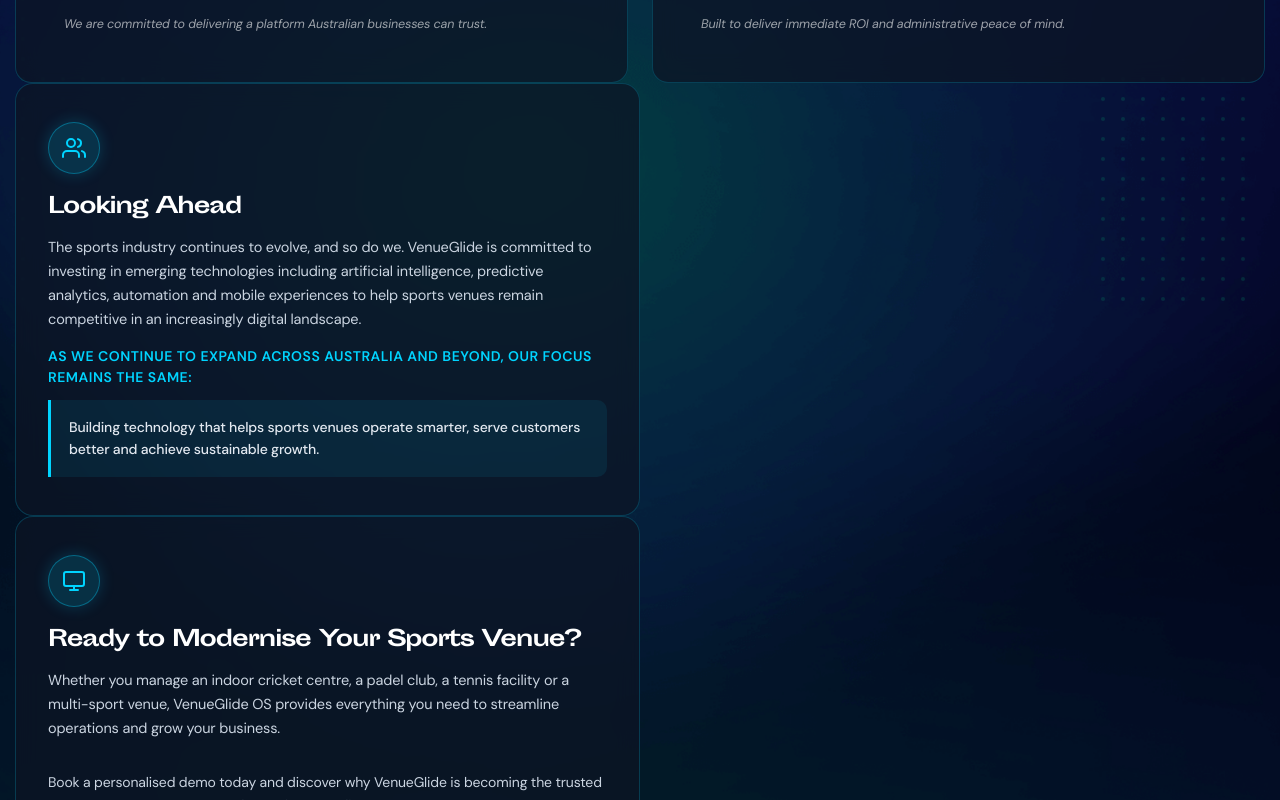
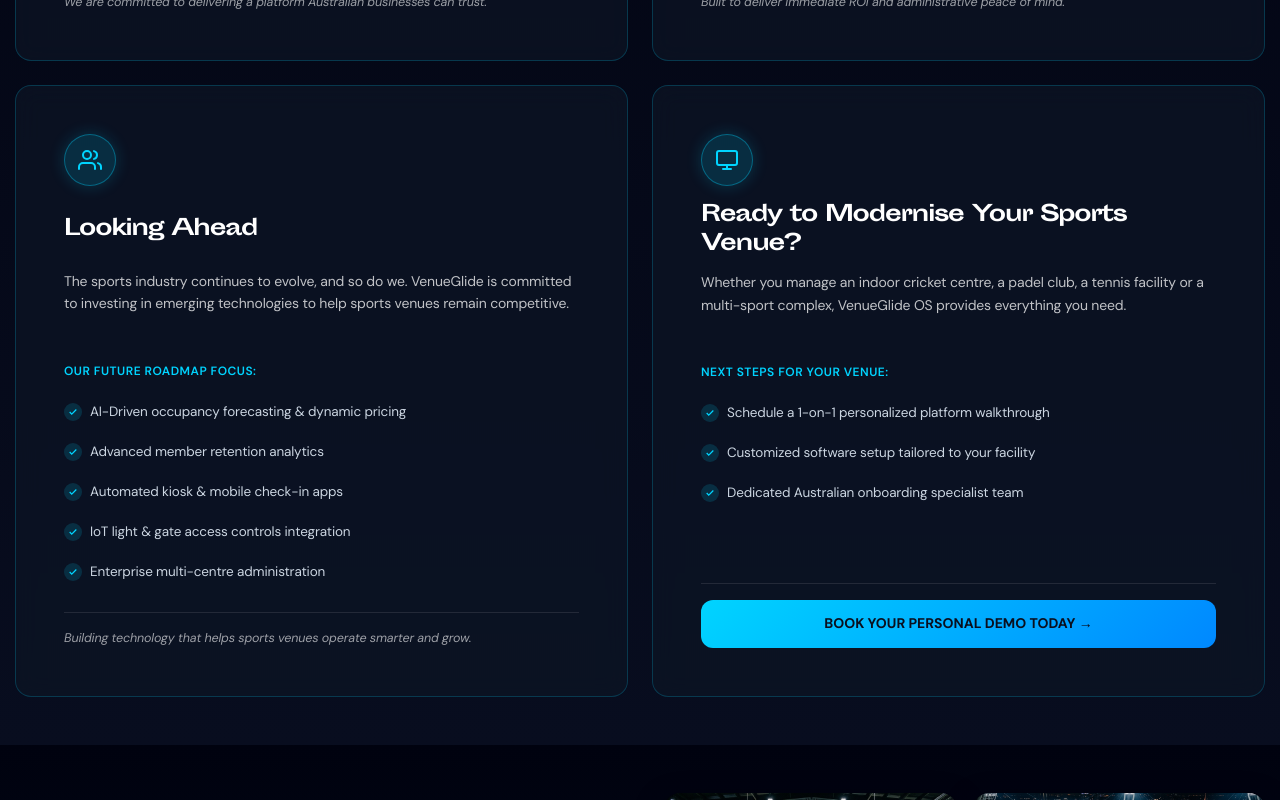
Before and after one commit to Graphicaproartistry/venue-glide, a React (Create React App) app: page /about in a window 1280 px wide. Shown: the part 3640-4440 px from the top of the page. Built offline with nearby package versions, Linux system fonts and the light colour scheme.

Commit message:
custom row

```diff
--- a/src/components/BookDemoComponents/BookDemo.css
+++ b/src/components/BookDemoComponents/BookDemo.css
@@ -270,7 +270,7 @@
   margin: 0 auto;
   background: rgba(13, 20, 36, 0.85);
   backdrop-filter: blur(16px);
-  border: 1px solid rgba(0, 255, 151, 0.25);
+  border: 1px solid rgba(0, 212, 255, 0.3);
   border-radius: 24px;
   padding: 50px 40px;
   box-shadow: 0 20px 50px rgba(0, 0, 0, 0.5);
@@ -302,32 +302,59 @@
   margin-bottom: 8px;
 }
 
-.form-control-custom {
-  width: 100%;
-  padding: 14px 18px;
-  background: rgba(255, 255, 255, 0.04);
-  border: 1px solid rgba(255, 255, 255, 0.12);
-  border-radius: 12px;
-  color: #ffffff;
-  font-size: 14px;
-  transition: all 0.3s ease;
-  outline: none;
+/* Universal Equalized Transparent Input & Select Styling */
+.form-control-custom,
+input.form-control-custom,
+select.form-control-custom,
+input[type="text"].form-control-custom,
+input[type="email"].form-control-custom,
+input[type="tel"].form-control-custom,
+input[type="date"].form-control-custom {
+  width: 100% !important;
+  height: 52px !important;
+  min-height: 52px !important;
+  max-height: 52px !important;
+  padding: 0 18px !important;
+  background: rgba(13, 20, 36, 0.85) !important;
+  border: 1px solid rgba(0, 212, 255, 0.25) !important;
+  border-radius: 12px !important;
+  color: #ffffff !important;
+  font-size: 14px !important;
+  transition: all 0.3s ease !important;
+  outline: none !important;
+  box-sizing: border-box !important;
+  line-height: 50px !important;
 }
 
-.form-control-custom:focus {
-  border-color: #00D4ff;
-  background: rgba(255, 255, 255, 0.08);
-  box-shadow: 0 0 15px rgba(0, 255, 151, 0.2);
+.form-control-custom:focus,
+input.form-control-custom:focus,
+select.form-control-custom:focus,
+input[type="date"].form-control-custom:focus {
+  border-color: #00D4ff !important;
+  background: rgba(18, 28, 48, 0.95) !important;
+  box-shadow: 0 0 15px rgba(0, 212, 255, 0.25) !important;
 }
 
 .form-control-custom option {
-  background-color: #00020f;
-  color: #ffffff;
+  background-color: #080d1f !important;
+  color: #ffffff !important;
+  padding: 10px !important;
+}
+
+/* Chrome/Safari Date Picker Icon Tinting & Alignment */
+input[type="date"].form-control-custom::-webkit-calendar-picker-indicator {
+  filter: invert(1) sepia(1) saturate(5) hue-rotate(160deg);
+  cursor: pointer;
+  opacity: 0.8;
 }
 
 textarea.form-control-custom {
-  min-height: 130px;
-  resize: vertical;
+  height: auto !important;
+  min-height: 130px !important;
+  max-height: none !important;
+  padding: 14px 18px !important;
+  line-height: 1.6 !important;
+  background: rgba(13, 20, 36, 0.85) !important;
 }
 
 .btn-submit-demo {
--- a/src/components/PlatformComponents/PlatformOverviewCards.tsx
+++ b/src/components/PlatformComponents/PlatformOverviewCards.tsx
@@ -8,7 +8,8 @@
       style={{ backgroundImage: `url(${featureBg})`, background: "linear-gradient(180deg, #080D1F 0%, #00020F 100%)" }}
     >
       <div className="container">
-        <div className="row g-4 align-items-stretch">
+        {/* ROW 1: Card 1 & Card 2 */}
+        <div className="row g-4 align-items-stretch mb-4">
           {/* Card 1: Built for Every Sport */}
           <div className="col-lg-6 col-md-6 d-flex wow fadeInUp" data-wow-delay="100ms" data-wow-duration="600ms">
             <div className="venueglide-overview-card w-100 d-flex flex-column justify-content-between p-4 p-md-5 rounded-4">
@@ -109,7 +110,10 @@
               </div>
             </div>
           </div>
+        </div>
 
+        {/* ROW 2: Card 3 & Card 4 Side-by-Side */}
+        <div className="row g-4 align-items-stretch">
           {/* Card 3: Connect With Your Favourite Business Tools */}
           <div className="col-lg-6 col-md-6 d-flex wow fadeInUp" data-wow-delay="300ms" data-wow-duration="600ms">
             <div className="venueglide-overview-card w-100 d-flex flex-column justify-content-between p-4 p-md-5 rounded-4">
@@ -213,5 +217,4 @@
   );
 };
 
-
 export default PlatformOverviewCards;
--- a/src/components/VenueGlideOverview/VenueGlideOverview.tsx
+++ b/src/components/VenueGlideOverview/VenueGlideOverview.tsx
@@ -1,54 +1,17 @@
 import React from "react";
+import { Link } from "react-router-dom";
 import "./VenueGlideOverview.css";
 import featureBg from "../../images/bg/features-gradient-bg.png";
 
 const VenueGlideOverview: React.FC = () => {
   return (
     <section
-      className="venueglide-overview"
-      style={{ backgroundImage: `url(${featureBg})` }}
+      className="venueglide-overview py-5"
+      style={{ backgroundImage: `url(${featureBg})`, background: "linear-gradient(180deg, #00020F 0%, #080D1F 100%)" }}
     >
-      {/* Side Decorative Dot Grid SVGs */}
-      <svg
-        className="dot-grid-left"
-        viewBox="0 0 160 320"
-        fill="none"
-        xmlns="http://www.w3.org/2000/svg"
-      >
-        <pattern
-          id="dot-pattern-left"
-          x="0"
-          y="0"
-          width="20"
-          height="20"
-          patternUnits="userSpaceOnUse"
-        >
-          <circle cx="3" cy="3" r="2" fill="#00ff97" />
-        </pattern>
-        <rect width="160" height="320" fill="url(#dot-pattern-left)" />
-      </svg>
-
-      <svg
-        className="dot-grid-right"
-        viewBox="0 0 160 320"
-        fill="none"
-        xmlns="http://www.w3.org/2000/svg"
-      >
-        <pattern
-          id="dot-pattern-right"
-          x="0"
-          y="0"
-          width="20"
-          height="20"
-          patternUnits="userSpaceOnUse"
-        >
-          <circle cx="3" cy="3" r="2" fill="#00ff97" />
-        </pattern>
-        <rect width="160" height="320" fill="url(#dot-pattern-right)" />
-      </svg>
-
       <div className="container">
-        <div className="row g-4 align-items-stretch">
+        {/* ROW 1: Card 1 & Card 2 */}
+        <div className="row g-4 align-items-stretch mb-4">
           {/* Card 1: Security & Reliability */}
           <div className="col-lg-6 col-md-6 d-flex wow fadeInUp" data-wow-delay="100ms" data-wow-duration="600ms">
             <div className="venueglide-overview-card w-100 d-flex flex-column justify-content-between p-4 p-md-5 rounded-4">
@@ -60,14 +23,14 @@
                   </svg>
                 </div>
 
-                <h3 className="card-title" style={{ fontSize: "22px", fontWeight: 700, color: "#fff", marginBottom: "12px" }}>
+                <h3 className="card-title" style={{ fontSize: "22px", fontWeight: 700, color: "#fff", marginBottom: "12px", minHeight: "56px", display: "flex", alignItems: "center" }}>
                   Security & Reliability
                 </h3>
-                <p className="card-desc" style={{ fontSize: "14px", color: "rgba(255, 255, 255, 0.75)", lineHeight: "1.6", marginBottom: "16px" }}>
+                <p className="card-desc" style={{ fontSize: "14px", color: "rgba(255, 255, 255, 0.75)", lineHeight: "1.6", marginBottom: "16px", minHeight: "72px" }}>
                   Your business data is one of your most valuable assets. VenueGlide is built with enterprise-grade security, secure cloud hosting and modern development practices.
                 </p>
 
-                <div className="card-sublabel" style={{ fontSize: "12px", color: "#00D4FF", fontWeight: 600, textTransform: "uppercase", letterSpacing: "0.5px", marginBottom: "12px" }}>
+                <div className="card-sublabel" style={{ fontSize: "12px", color: "#00D4FF", fontWeight: 600, textTransform: "uppercase", letterSpacing: "0.5px", marginBottom: "12px", minHeight: "26px", display: "flex", alignItems: "center" }}>
                   OUR PLATFORM INCLUDES:
                 </div>
 
@@ -97,7 +60,7 @@
             </div>
           </div>
 
-          {/* Card 2: Why Businesses Choose VenueGlide */}
+          {/* Card 2: Why Venues Choose VenueGlide */}
           <div className="col-lg-6 col-md-6 d-flex wow fadeInUp" data-wow-delay="200ms" data-wow-duration="600ms">
             <div className="venueglide-overview-card w-100 d-flex flex-column justify-content-between p-4 p-md-5 rounded-4">
               <div>
@@ -108,14 +71,14 @@
                   </svg>
                 </div>
 
-                <h3 className="card-title" style={{ fontSize: "22px", fontWeight: 700, color: "#fff", marginBottom: "12px" }}>
+                <h3 className="card-title" style={{ fontSize: "22px", fontWeight: 700, color: "#fff", marginBottom: "12px", minHeight: "56px", display: "flex", alignItems: "center" }}>
                   Why Venues Choose VenueGlide
                 </h3>
-                <p className="card-desc" style={{ fontSize: "14px", color: "rgba(255, 255, 255, 0.75)", lineHeight: "1.6", marginBottom: "16px" }}>
+                <p className="card-desc" style={{ fontSize: "14px", color: "rgba(255, 255, 255, 0.75)", lineHeight: "1.6", marginBottom: "16px", minHeight: "72px" }}>
                   Sports venues choose VenueGlide because we provide more than software — we provide a complete operational platform for growth:
                 </p>
 
-                <div className="card-sublabel" style={{ fontSize: "12px", color: "#00D4FF", fontWeight: 600, textTransform: "uppercase", letterSpacing: "0.5px", marginBottom: "12px" }}>
+                <div className="card-sublabel" style={{ fontSize: "12px", color: "#00D4FF", fontWeight: 600, textTransform: "uppercase", letterSpacing: "0.5px", marginBottom: "12px", minHeight: "26px", display: "flex", alignItems: "center" }}>
                   CUSTOMER BENEFITS:
                 </div>
 
@@ -146,21 +109,14 @@
           </div>
         </div>
 
+        {/* ROW 2: Card 3 & Card 4 Side-by-Side */}
+        <div className="row g-4 align-items-stretch">
           {/* Card 3: Looking Ahead */}
-        <div className="col-lg-6 col-md-6 wow fadeInUp" data-wow-delay="300ms" data-wow-duration="600ms">
-          <div className="venueglide-overview-card">
-            <div className="icon-badge pink">
-              {/* Users / Future Icon */}
-              <svg
-                width="24"
-                height="24"
-                viewBox="0 0 24 24"
-                fill="none"
-                stroke="currentColor"
-                strokeWidth="2"
-                strokeLinecap="round"
-                strokeLinejoin="round"
-              >
+          <div className="col-lg-6 col-md-6 d-flex wow fadeInUp" data-wow-delay="300ms" data-wow-duration="600ms">
+            <div className="venueglide-overview-card w-100 d-flex flex-column justify-content-between p-4 p-md-5 rounded-4">
+              <div>
+                <div className="icon-badge pink mb-3">
+                  <svg width="24" height="24" viewBox="0 0 24 24" fill="none" stroke="#00D4FF" strokeWidth="2" strokeLinecap="round" strokeLinejoin="round">
                     <path d="M17 21v-2a4 4 0 0 0-4-4H5a4 4 0 0 0-4 4v2" />
                     <circle cx="9" cy="7" r="4" />
                     <path d="M23 21v-2a4 4 0 0 0-3-3.87" />
@@ -168,65 +124,85 @@
                   </svg>
                 </div>
 
-            <h3 className="card-title">Looking Ahead</h3>
-            <p className="card-desc">
-              The sports industry continues to evolve, and so do we. VenueGlide
-              is committed to investing in emerging technologies including
-              artificial intelligence, predictive analytics, automation and
-              mobile experiences to help sports venues remain competitive in an
-              increasingly digital landscape.
+                <h3 className="card-title" style={{ fontSize: "22px", fontWeight: 700, color: "#fff", marginBottom: "12px", minHeight: "56px", display: "flex", alignItems: "center" }}>
+                  Looking Ahead
+                </h3>
+                <p className="card-desc" style={{ fontSize: "14px", color: "rgba(255, 255, 255, 0.75)", lineHeight: "1.6", marginBottom: "16px", minHeight: "72px" }}>
+                  The sports industry continues to evolve, and so do we. VenueGlide is committed to investing in emerging technologies to help sports venues remain competitive.
                 </p>
 
-            <div className="card-sublabel">
-              As we continue to expand across Australia and beyond, our focus
-              remains the same:
+                <div className="card-sublabel" style={{ fontSize: "12px", color: "#00D4FF", fontWeight: 600, textTransform: "uppercase", letterSpacing: "0.5px", marginBottom: "12px", minHeight: "26px", display: "flex", alignItems: "center" }}>
+                  OUR FUTURE ROADMAP FOCUS:
                 </div>
 
-            <div className="card-callout-box">
-              Building technology that helps sports venues operate smarter, serve
-              customers better and achieve sustainable growth.
+                <ul className="list-unstyled p-0 m-0 d-flex flex-column gap-2 mb-4">
+                  {[
+                    "AI-Driven occupancy forecasting & dynamic pricing",
+                    "Advanced member retention analytics",
+                    "Automated kiosk & mobile check-in apps",
+                    "IoT light & gate access controls integration",
+                    "Enterprise multi-centre administration"
+                  ].map((item, idx) => (
+                    <li key={idx} className="d-flex align-items-center gap-2" style={{ fontSize: "13.5px", color: "#cbd5e1" }}>
+                      <span className="d-inline-flex align-items-center justify-content-center flex-shrink-0" style={{ width: "18px", height: "18px", borderRadius: "50%", background: "rgba(0, 212, 255, 0.15)", color: "#00D4FF" }}>
+                        <svg width="10" height="10" viewBox="0 0 24 24" fill="none" stroke="currentColor" strokeWidth="3"><polyline points="20 6 9 17 4 12" /></svg>
+                      </span>
+                      {item}
+                    </li>
+                  ))}
+                </ul>
+              </div>
+
+              <div className="card-footer-text pt-3" style={{ borderTop: "1px solid rgba(255, 255, 255, 0.1)", fontSize: "12.5px", color: "rgba(255, 255, 255, 0.6)", fontStyle: "italic" }}>
+                Building technology that helps sports venues operate smarter and grow.
               </div>
             </div>
           </div>
 
           {/* Card 4: Ready to Modernise Your Sports Venue? */}
-        <div className="col-lg-6 col-md-6 wow fadeInUp" data-wow-delay="400ms" data-wow-duration="600ms">
-          <div className="venueglide-overview-card">
-            <div className="icon-badge green">
-              {/* Laptop / Monitor Icon */}
-              <svg
-                width="24"
-                height="24"
-                viewBox="0 0 24 24"
-                fill="none"
-                stroke="currentColor"
-                strokeWidth="2"
-                strokeLinecap="round"
-                strokeLinejoin="round"
-              >
+          <div className="col-lg-6 col-md-6 d-flex wow fadeInUp" data-wow-delay="400ms" data-wow-duration="600ms">
+            <div className="venueglide-overview-card w-100 d-flex flex-column justify-content-between p-4 p-md-5 rounded-4">
+              <div>
+                <div className="icon-badge green mb-3">
+                  <svg width="24" height="24" viewBox="0 0 24 24" fill="none" stroke="#00D4FF" strokeWidth="2" strokeLinecap="round" strokeLinejoin="round">
                     <rect x="2" y="3" width="20" height="14" rx="2" ry="2" />
                     <line x1="8" y1="21" x2="16" y2="21" />
                     <line x1="12" y1="17" x2="12" y2="21" />
                   </svg>
                 </div>
 
-            <h3 className="card-title ">
+                <h3 className="card-title" style={{ fontSize: "22px", fontWeight: 700, color: "#fff", marginBottom: "12px", minHeight: "56px", display: "flex", alignItems: "center" }}>
                   Ready to Modernise Your Sports Venue?
                 </h3>
-            <p className="card-desc">
-              Whether you manage an indoor cricket centre, a padel club, a tennis
-              facility or a multi-sport venue, VenueGlide OS provides
-              everything you need to streamline operations and grow your
-              business.
+                <p className="card-desc" style={{ fontSize: "14px", color: "rgba(255, 255, 255, 0.75)", lineHeight: "1.6", marginBottom: "16px", minHeight: "72px" }}>
+                  Whether you manage an indoor cricket centre, a padel club, a tennis facility or a multi-sport complex, VenueGlide OS provides everything you need.
                 </p>
 
-            <div className="card-cta-box m-0">
-              <p>
-                Book a personalised demo today and discover why VenueGlide is
-                becoming the trusted Sports Venue Management Software for
-                Australian venues.
-              </p>
+                <div className="card-sublabel" style={{ fontSize: "12px", color: "#00D4FF", fontWeight: 600, textTransform: "uppercase", letterSpacing: "0.5px", marginBottom: "12px", minHeight: "26px", display: "flex", alignItems: "center" }}>
+                  NEXT STEPS FOR YOUR VENUE:
+                </div>
 
+                <ul className="list-unstyled p-0 m-0 d-flex flex-column gap-2 mb-4">
+                  {[
+                    "Schedule a 1-on-1 personalized platform walkthrough",
+                    "Customized software setup tailored to your facility",
+                    "Dedicated Australian onboarding specialist team"
+                  ].map((item, idx) => (
+                    <li key={idx} className="d-flex align-items-center gap-2" style={{ fontSize: "13.5px", color: "#cbd5e1" }}>
+                      <span className="d-inline-flex align-items-center justify-content-center flex-shrink-0" style={{ width: "18px", height: "18px", borderRadius: "50%", background: "rgba(0, 212, 255, 0.15)", color: "#00D4FF" }}>
+                        <svg width="10" height="10" viewBox="0 0 24 24" fill="none" stroke="currentColor" strokeWidth="3"><polyline points="20 6 9 17 4 12" /></svg>
+                      </span>
+                      {item}
+                    </li>
+                  ))}
+                </ul>
+              </div>
+
+              <div className="pt-3" style={{ borderTop: "1px solid rgba(255, 255, 255, 0.1)" }}>
+                <Link className="thm-btn agency-btn w-100 text-center py-3" to="/contact" style={{ borderRadius: "12px", background: "linear-gradient(135deg, #00D4FF 0%, #0088ff 100%)", color: "#0a0f1e", fontWeight: 700, fontSize: "14px", display: "block" }}>
+                  Book Your Personal Demo Today →
+                </Link>
+              </div>
             </div>
           </div>
         </div>
```
Lines whose indentation alone changed are shown as unchanged.
